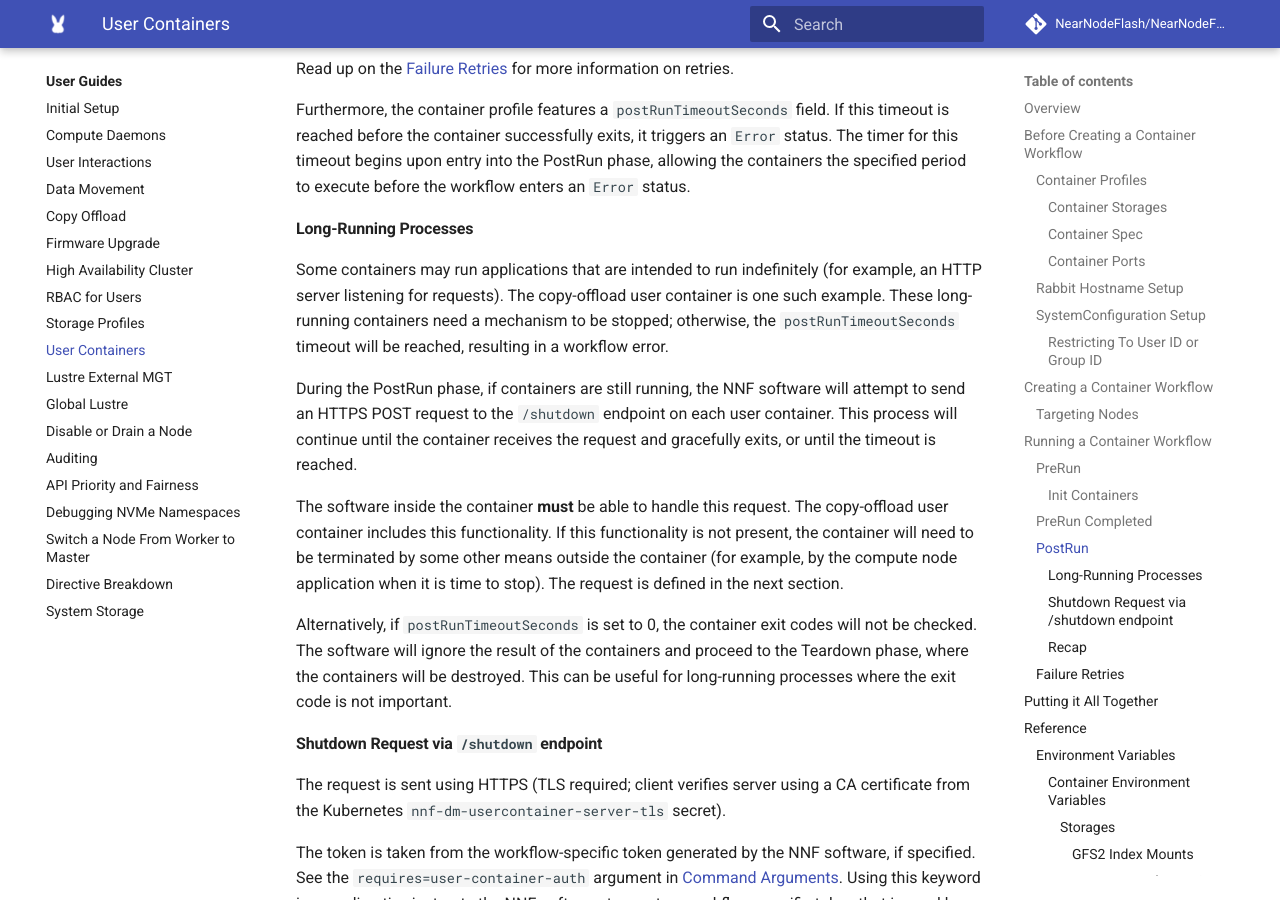
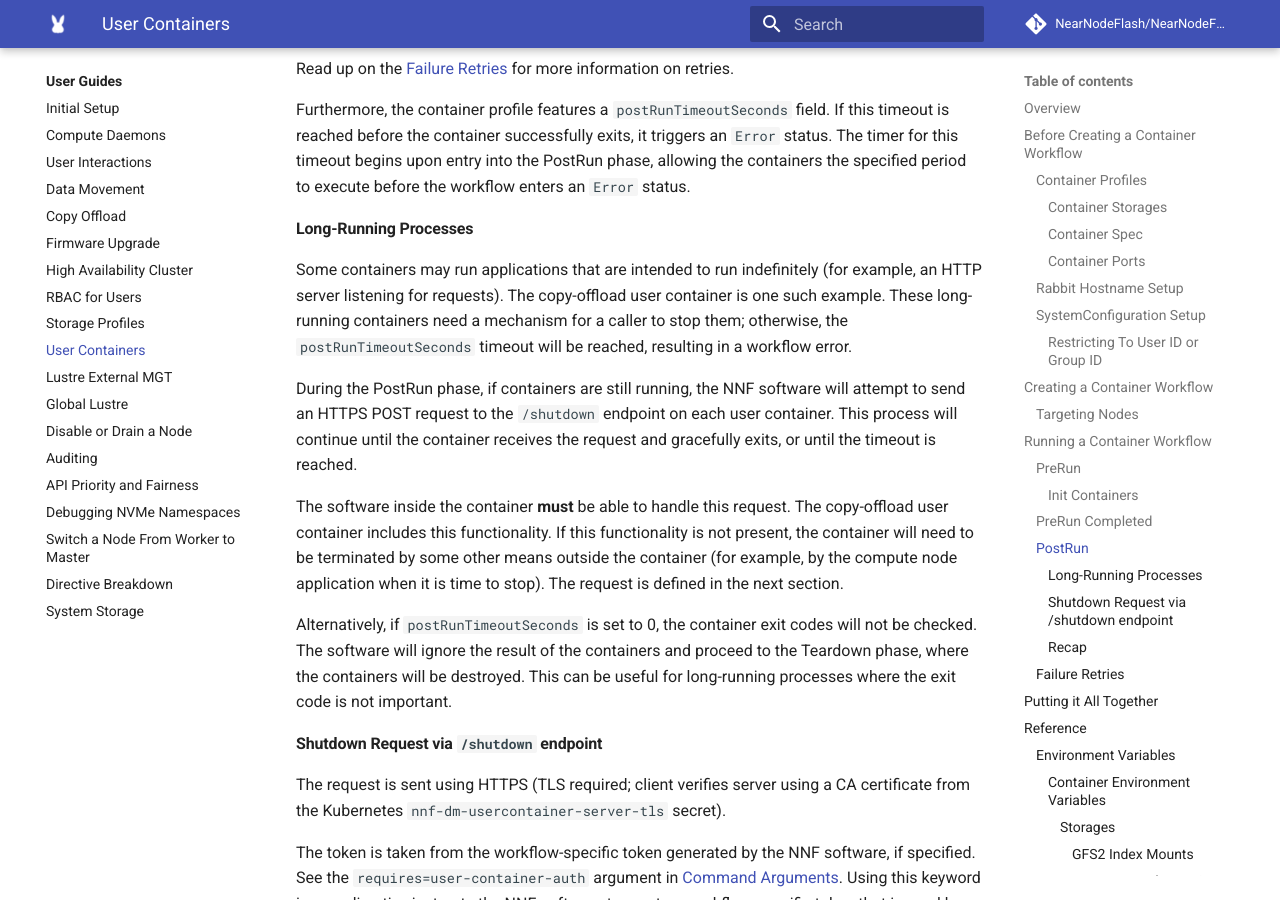
Before and after one commit to NearNodeFlash/NearNodeFlash.github.io, an MkDocs documentation site: the page built from docs/guides/user-containers/readme.md, in a window 1280 px wide and 900 px high, scrolled down 7796 px. Built offline with MkDocs 1.6.1 and Material for MkDocs 9.7.7, drawn with Linux system fonts in a browser that asks for light colours; comment, search, counter and statistics services are not loaded; the version menu is left out.

Commit message:
Update docs/guides/user-containers/readme.md
Co-authored-by: Tony Floeder <anthony.floeder@hpe.com>

```diff
--- a/docs/guides/user-containers/readme.md
+++ b/docs/guides/user-containers/readme.md
@@ -345,7 +345,7 @@ execute before the workflow enters an `Error` status.
 
 Some containers may run applications that are intended to run indefinitely (for example, an HTTP
 server listening for requests). The copy-offload user container is one such example. These
-long-running containers need a mechanism to be stopped; otherwise, the `postRunTimeoutSeconds`
+long-running containers need a mechanism for a caller to stop them; otherwise, the `postRunTimeoutSeconds`
 timeout will be reached, resulting in a workflow error.
 
 During the PostRun phase, if containers are still running, the NNF software will attempt to send an
```
